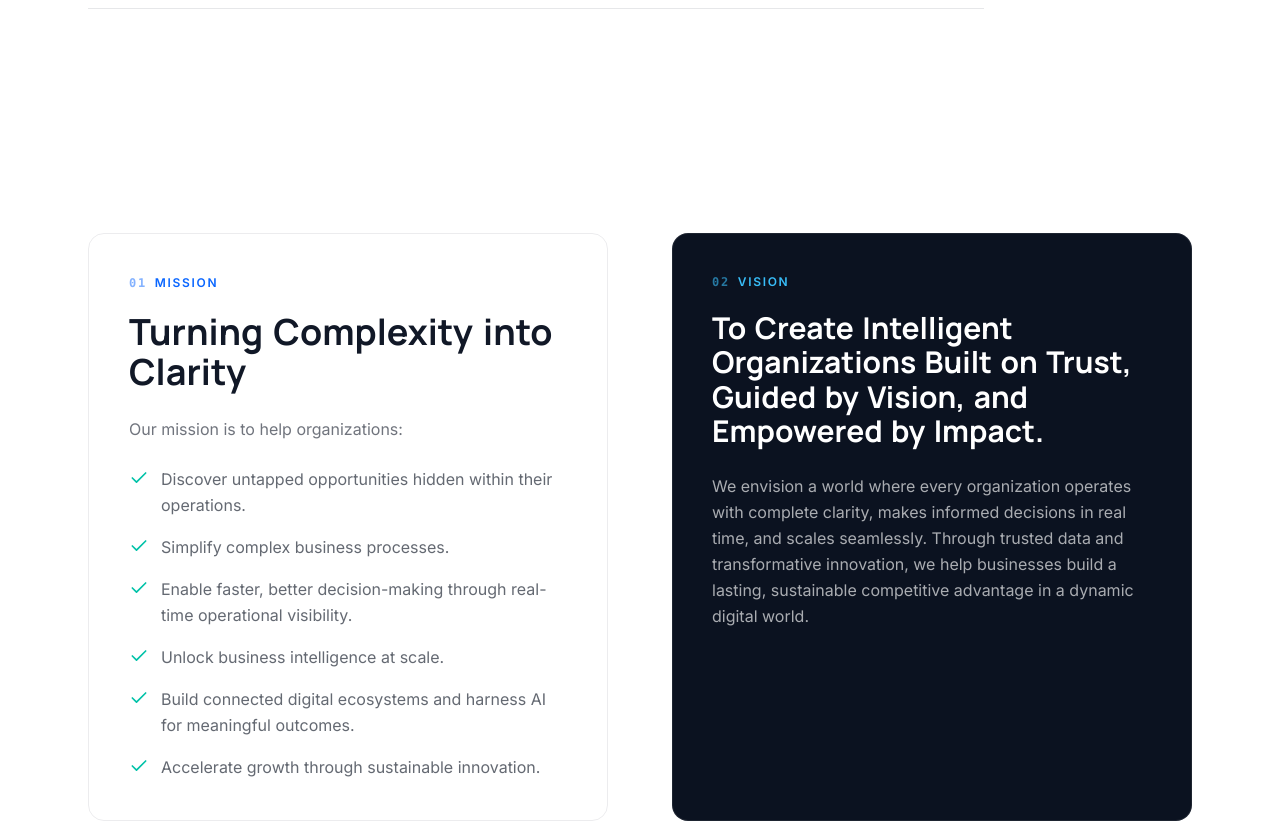
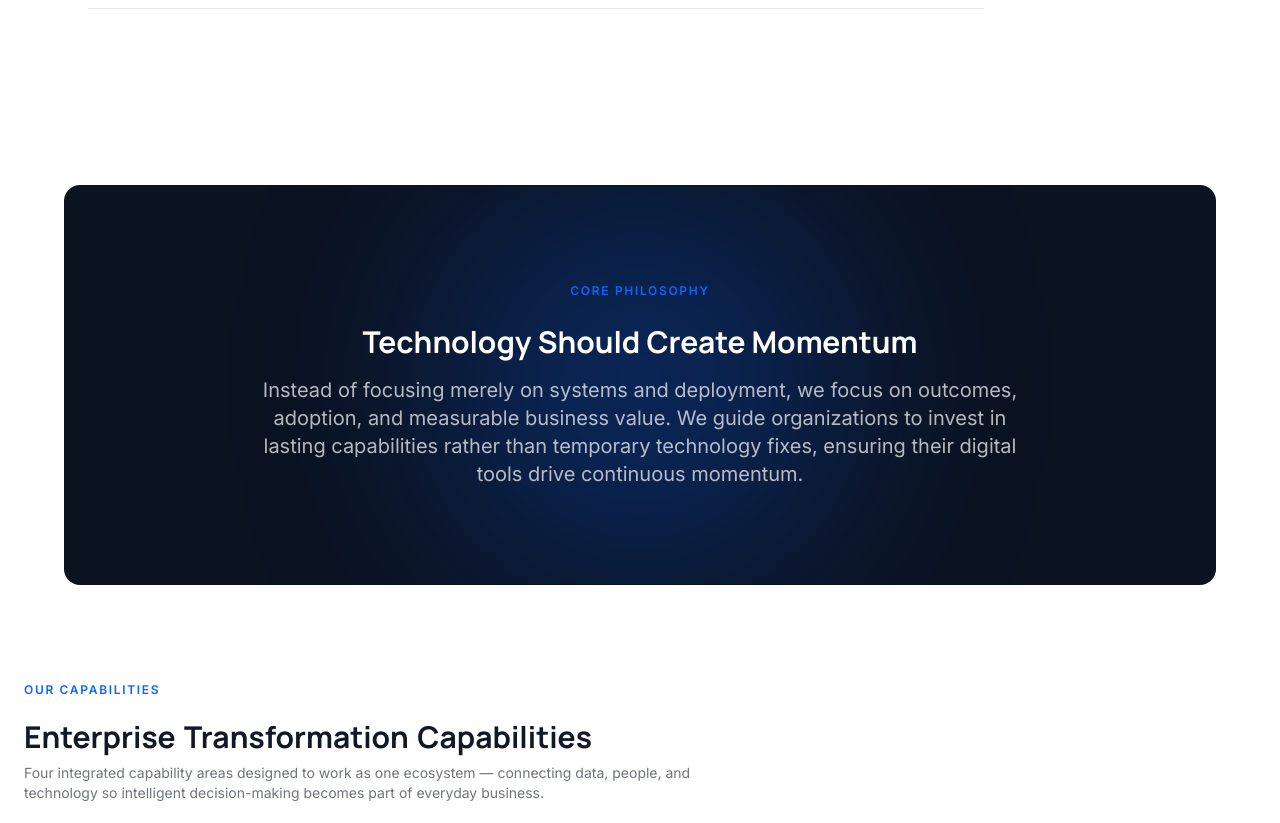
Before and after one commit to zenvioralabs/mfieldlabs, a Next.js app: page / in a window 1280 px wide. Shown: the part 1360-2183 px from the top of the page. Built offline with nearby package versions, Linux system fonts and the light colour scheme.

Commit message:
Mission and vision removed

```diff
--- a/app/page.tsx
+++ b/app/page.tsx
@@ -1,7 +1,6 @@
 import Nav from "@/components/Nav";
 import Hero from "@/components/sections/Hero";
 import About from "@/components/sections/About";
-import MissionVision from "@/components/sections/MissionVision";
 import CorePhilosophy from "@/components/sections/CorePhilosophy";
 import EngagementModels from "@/components/sections/EngagementModels";
 import Capabilities from "@/components/sections/Capabilities";
@@ -18,7 +17,6 @@ export default function Home() {
       <main>
         <Hero />
         <About />
-        <MissionVision />
         <CorePhilosophy />
         <Capabilities />
         <EngagementModels />
--- a/components/Nav.tsx
+++ b/components/Nav.tsx
@@ -25,7 +25,7 @@ export default function Nav() {
       transition={reduceMotion ? { duration: 0 } : { duration: 0.7, ease: [0.16, 1, 0.3, 1] }}
       className="fixed top-0 z-50 w-full px-4 pt-4 md:px-8"
     >
-      <div className="container">
+      <div className="container px-2 md:px-6">
         <div
           className={cn(
             "flex items-center justify-between rounded-full border px-4 py-2.5 backdrop-blur transition-all duration-500 md:px-6",
@@ -37,6 +37,7 @@ export default function Nav() {
           <a href="#top" className="relative h-10 w-32 shrink-0 md:h-12 md:w-45">
             <Image
               src="/logo/mfield-logo-dark-text.png"
+
               alt="Mfield"
               fill
               className="object-contain object-left"
--- a/components/sections/Differentiators.tsx
+++ b/components/sections/Differentiators.tsx
@@ -52,12 +52,12 @@ export default function Differentiators() {
           {differentiatorsSection.description}
         </p>
 
-        <div ref={listRef} className="divide-y divide-ink/10 border-t border-ink/10">
+        <div ref={listRef} className="divide-y divide-ink/10 border-t border-ink/10 bg-white">
           {differentiators.map((d) => (
             <a
               key={d.n}
               href="#contact"
-              className="differentiator-row group flex flex-col gap-4 py-5 transition-colors hover:bg-lightgray/60 sm:flex-row sm:items-center sm:gap-6 xl:gap-4 xl:py-3"
+              className="differentiator-row group flex flex-col gap-4 bg-white py-5 transition-colors hover:bg-lightgray/60 sm:flex-row sm:items-center sm:gap-6 xl:gap-4 xl:py-3"
             >
               <span className="font-mono text-xl text-deepblue/70 md:text-2xl">{d.n}</span>
               <div className="min-w-0 flex-1">
--- a/components/sections/FinalPositioning.tsx
+++ b/components/sections/FinalPositioning.tsx
@@ -6,13 +6,13 @@ import { positioning } from "@/content/positioning";
 
 export default function FinalPositioning() {
   return (
-    <QuoteBanner eyebrow={positioning.eyebrow}>
-      <p className="text-lg md:text-xl font-body font-normal text-white/70 mb-6">
+    <QuoteBanner eyebrow={positioning.eyebrow} tone="light">
+      <p className="mb-6 font-body text-lg font-normal text-ink/70 md:text-xl">
         {positioning.statement}
       </p>
-      <p className="font-bold text-sky mb-8">{positioning.closingLine}</p>
+      <p className="mb-8 font-bold text-deepblue">{positioning.closingLine}</p>
       <Magnetic>
-        <Button asChild variant="onDark" size="lg">
+        <Button asChild size="lg">
           <a href="#contact">
             Start a conversation
             <ArrowRight className="h-4 w-4" aria-hidden="true" />
--- a/components/ui/QuoteBanner.tsx
+++ b/components/ui/QuoteBanner.tsx
@@ -9,9 +9,12 @@ export interface QuoteBannerProps {
   children: React.ReactNode;
   className?: string;
   id?: string;
+  tone?: "dark" | "light";
 }
 
-export default function QuoteBanner({ eyebrow, children, className, id }: QuoteBannerProps) {
+export default function QuoteBanner({ eyebrow, children, className, id, tone = "dark" }: QuoteBannerProps) {
+  const isLight = tone === "light";
+
   return (
     <section id={id} className="bg-white px-6 py-16 md:px-16">
       <motion.div
@@ -20,20 +23,30 @@ export default function QuoteBanner({ eyebrow, children, className, id }: QuoteB
         viewport={{ once: true, margin: "-10%" }}
         transition={{ duration: 0.8, ease: [0.16, 1, 0.3, 1] }}
         className={cn(
-          "container relative overflow-hidden rounded-2xl bg-navy px-8 py-16 text-center md:px-16 md:py-24",
+          "container relative overflow-hidden rounded-2xl border px-8 py-16 text-center md:px-16 md:py-24",
+          isLight
+            ? "border-ink/10 bg-lightgray shadow-[0_12px_40px_rgba(17,24,39,0.06)]"
+            : "border-transparent bg-navy",
           className
         )}
       >
-        <div
-          aria-hidden="true"
-          className="pointer-events-none absolute left-1/2 top-1/2 h-[420px] w-[420px] -translate-x-1/2 -translate-y-1/2 rounded-full bg-deepblue/25 blur-[100px]"
-        />
+        {!isLight && (
+          <div
+            aria-hidden="true"
+            className="pointer-events-none absolute left-1/2 top-1/2 h-[420px] w-[420px] -translate-x-1/2 -translate-y-1/2 rounded-full bg-deepblue/25 blur-[100px]"
+          />
+        )}
         {eyebrow && (
-          <p className="eyebrow relative mb-6" style={{ color: "#38bdf8" }}>
+          <p className="eyebrow relative mb-6 text-sky">
             {eyebrow}
           </p>
         )}
-        <div className="relative mx-auto max-w-3xl font-display text-2xl md:text-3xl leading-snug text-white">
+        <div
+          className={cn(
+            "relative mx-auto max-w-3xl font-display text-2xl leading-snug md:text-3xl",
+            isLight ? "text-ink" : "text-white"
+          )}
+        >
           {children}
         </div>
       </motion.div>
--- a/content/nav.ts
+++ b/content/nav.ts
@@ -6,14 +6,12 @@ export interface NavLink {
 export const navLinks: NavLink[] = [
   { href: "#about", label: "About" },
   { href: "#services", label: "Services" },
-  ///{ href: "#mission-vision", label: "Mission & Vision" },
   { href: "#why-choose-us", label: "Why MField Labs " },
 ];
 
 export const footerCompanyLinks: NavLink[] = [
   { href: "#about", label: "About" },
   { href: "#services", label: "Services" },
-  //{ href: "#mission-vision", label: "Mission & Vision" },
   { href: "#why-choose-us", label: "Why MField Labs " },
   { href: "#contact", label: "Contact Us" },
 ];
```
